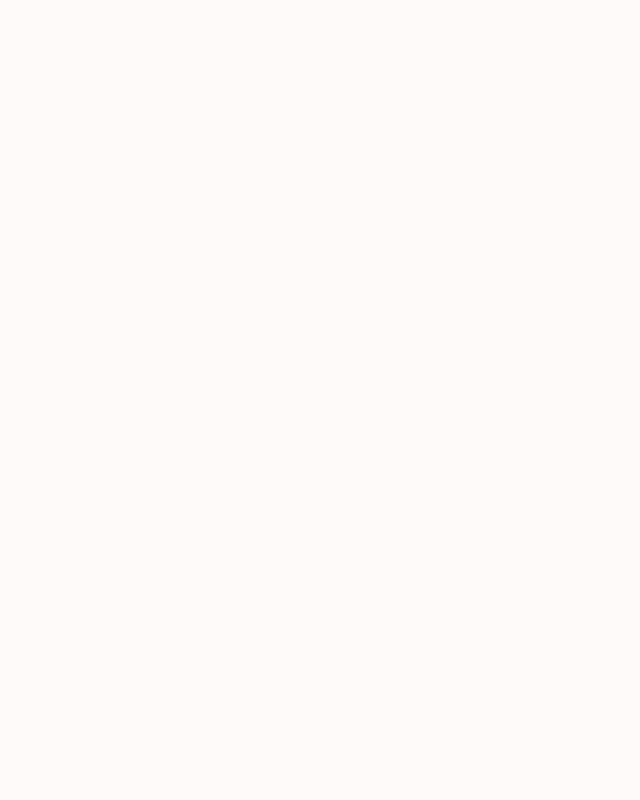
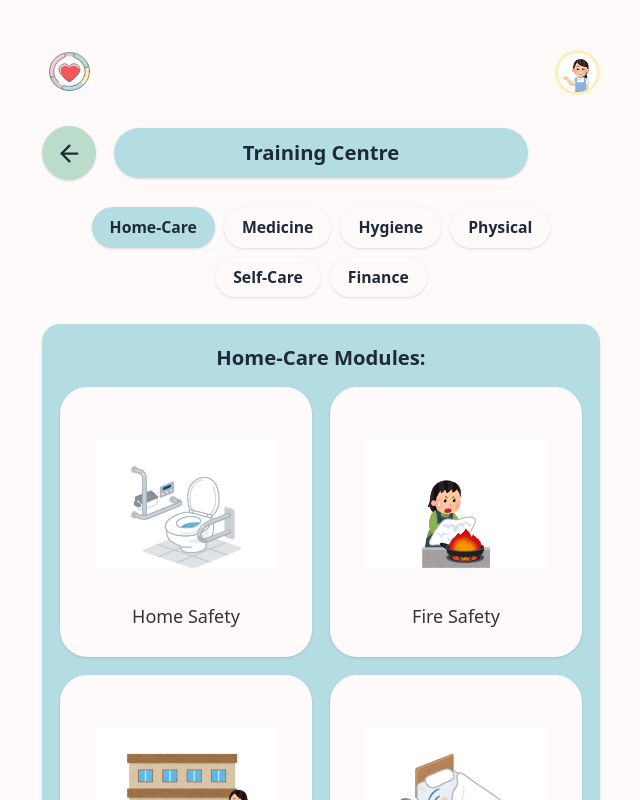
Before and after one commit to magentaong/BefriendersCircle, a React (Vite) app in the folder client/: page /training in a window 1280 px wide. Before the commit this address had no page. Shown: the top 800 px of the page, without its empty margins (319-959 px from the left). Built offline with nearby package versions, Linux system fonts and the light colour scheme.

Commit message:
Added Training and HomeSafety page with simulation placeholder

```diff
--- /dev/null
+++ b/client/src/pages/HomeSafety.tsx
@@ -0,0 +1,53 @@
+import { Link } from "react-router-dom";
+import { ArrowLeft } from "lucide-react";
+
+export default function HomeSafetyLesson() {
+  return (
+    <main className="bg-white min-h-screen flex flex-col w-full max-w-3xl mx-auto">
+      {/* Sticky Header with Back Arrow */}
+      <div className="flex items-center w-full sticky top-0 bg-white z-10 py-4 px-2 md:px-4 shadow-sm mb-2">
+        <Link to="/training">
+          <button className="w-10 h-10 rounded-full bg-serene shadow flex items-center justify-center mr-4">
+            <ArrowLeft className="w-6 h-6" />
+          </button>
+        </Link>
+        <h1 className="text-base md:text-lg font-bold bg-serene px-4 py-2 rounded-xl shadow text-center flex-grow">
+          Home Safety Simulation
+        </h1>
+      </div>
+
+      {/* Simulation Placeholder */}
+      <div className="flex-1 flex flex-col justify-center items-center w-full px-2 pb-4">
+        <div className="
+          w-full
+          bg-serene
+          rounded-xl
+          shadow-lg
+          flex
+          flex-col
+          items-center
+          justify-center
+          min-h-[50vh]
+          md:min-h-[400px]
+          max-h-[70vh]
+          my-4
+          p-4
+          md:p-8
+        ">
+          <p className="text-base md:text-lg font-bold text-blue-900 text-center mb-2">
+            Simulation Here
+          </p>
+          {/* Replace this div with your Three.js canvas when ready */}
+          {/* <div id="threejs-canvas" className="w-full h-full" /> */}
+        </div>
+      </div>
+
+      {/* Instructions or Description */}
+      <div className="w-full max-w-lg mx-auto px-2 pb-6 text-charcoal text-center">
+        <p className="text-sm md:text-base">
+            Placeholder Text
+        </p>
+      </div>
+    </main>
+  );
+}
--- /dev/null
+++ b/client/src/pages/Training.tsx
@@ -0,0 +1,103 @@
+import { Link } from "react-router-dom";
+import Navigation from "../components/Navigation";
+import { ArrowLeft, ArrowRight } from "lucide-react";
+
+const modules = [
+  {
+    title: "Home Safety",
+    img: "/8.png",
+    path: "/training/home-safety",
+  },
+  {
+    title: "Fire Safety",
+    img: "/9.png",
+    path: "#",
+  },
+  {
+    title: "Caregiving Resources",
+    img: "/10.png",
+    path: "#",
+  },
+  {
+    title: "Accident Prevention",
+    img: "/11.png",
+    path: "#",
+  },
+];
+
+export default function Training() {
+  return (
+    <main className="bg-white text-gray-800 flex flex-col items-center gap-4 w-full max-w-6xl md:max-w-xl md:p-10 min-h-screen">
+      <Navigation />
+
+      {/* Tabs & Navigation */}
+      <div className="flex items-center justify-between w-full mt-2">
+        {/* Left Arrow */}
+        <Link to="/resources">
+          <button className="w-12 h-12 rounded-full bg-pistachio shadow text-lg flex items-center justify-center">
+            <ArrowLeft className="w-6 h-6" />
+          </button>
+        </Link>
+
+        {/* Centered Title */}
+        <h1 className="text-lg font-bold bg-serene px-6 py-2 rounded-xl shadow text-center flex-grow mx-4">
+          Training Centre
+        </h1>
+
+        {/* Right Arrow */}
+        <button className="w-12 h-12 rounded-full bg-white shadow text-lg flex items-center justify-center opacity-0">
+          {/* Empty right button for spacing (or add link if carousel/more pages) */}
+          <ArrowRight className="w-6 h-6" />
+        </button>
+      </div>
+
+      {/* Filter Tabs */}
+      <div className="flex flex-wrap gap-2 w-full justify-center my-2">
+        <button className="px-4 py-2 rounded-full bg-serene text-sm font-semibold shadow">
+          Home-Care
+        </button>
+        <button className="px-4 py-2 rounded-full bg-white text-sm font-semibold shadow">
+          Medicine
+        </button>
+        <button className="px-4 py-2 rounded-full bg-white text-sm font-semibold shadow">
+          Hygiene
+        </button>
+        <button className="px-4 py-2 rounded-full bg-white text-sm font-semibold shadow">
+          Physical
+        </button>
+        <button className="px-4 py-2 rounded-full bg-white text-sm font-semibold shadow">
+          Self-Care
+        </button>
+        <button className="px-4 py-2 rounded-full bg-white text-sm font-semibold shadow">
+          Finance
+        </button>
+      </div>
+
+      {/* Module Card Grid */}
+      <section className="w-full flex-1 flex flex-col items-center">
+        <div className="bg-serene rounded-2xl p-4 w-full shadow">
+          <h2 className="text-base md:text-lg font-bold mb-3 text-center">
+            Home-Care Modules:
+          </h2>
+          <div className="grid grid-cols-1 sm:grid-cols-2 gap-4">
+            {modules.map((mod) => (
+              <Link
+                to={mod.path}
+                key={mod.title}
+                className="bg-white rounded-xl flex flex-col items-center justify-center p-6 min-h-[220px] min-w-[180px] shadow hover:scale-105 transition"
+              >
+                <img
+                  src={mod.img}
+                  alt={mod.title}
+                  className="w-32 h-32 sm:w-40 sm:h-40 object-contain mb-2"
+                  loading="lazy"
+                />
+                <span className="font-medium text-base text-charcoal">{mod.title}</span>
+              </Link>
+            ))}
+          </div>
+        </div>
+      </section>
+    </main>
+  );
+}
--- a/client/src/routes/index.tsx
+++ b/client/src/routes/index.tsx
@@ -3,6 +3,8 @@ import { Routes, Route } from "react-router-dom";
 import Home from "../pages/Home";
 import Resources from "../pages/Resources";
 import Forum from "../pages/Forum";
+import Training from "../pages/Training";
+import HomeSafety from "../pages/HomeSafety";
 
 export default function AppRoutes() {
     console.log("routes loaded!");
@@ -11,6 +13,10 @@ export default function AppRoutes() {
       <Route path="/" element={<Home />} />
       <Route path="/resources" element={<Resources />} />
       <Route path="/forum" element={<Forum />} />
+      <Route path="/training" element={<Training />} />
+      <Route path="/training/home-safety" element={<HomeSafety />} />
+
+
       {/* Add more routes here */}
     </Routes>
   );
```
